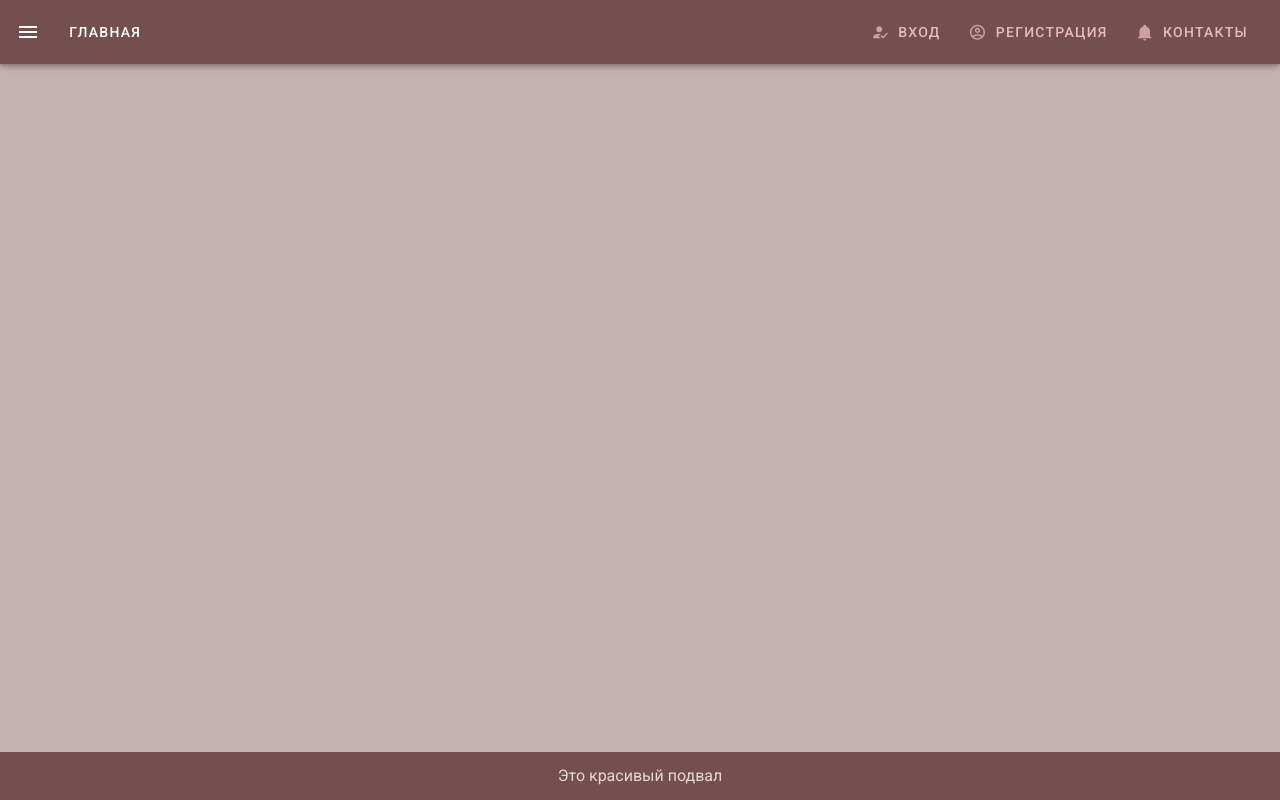
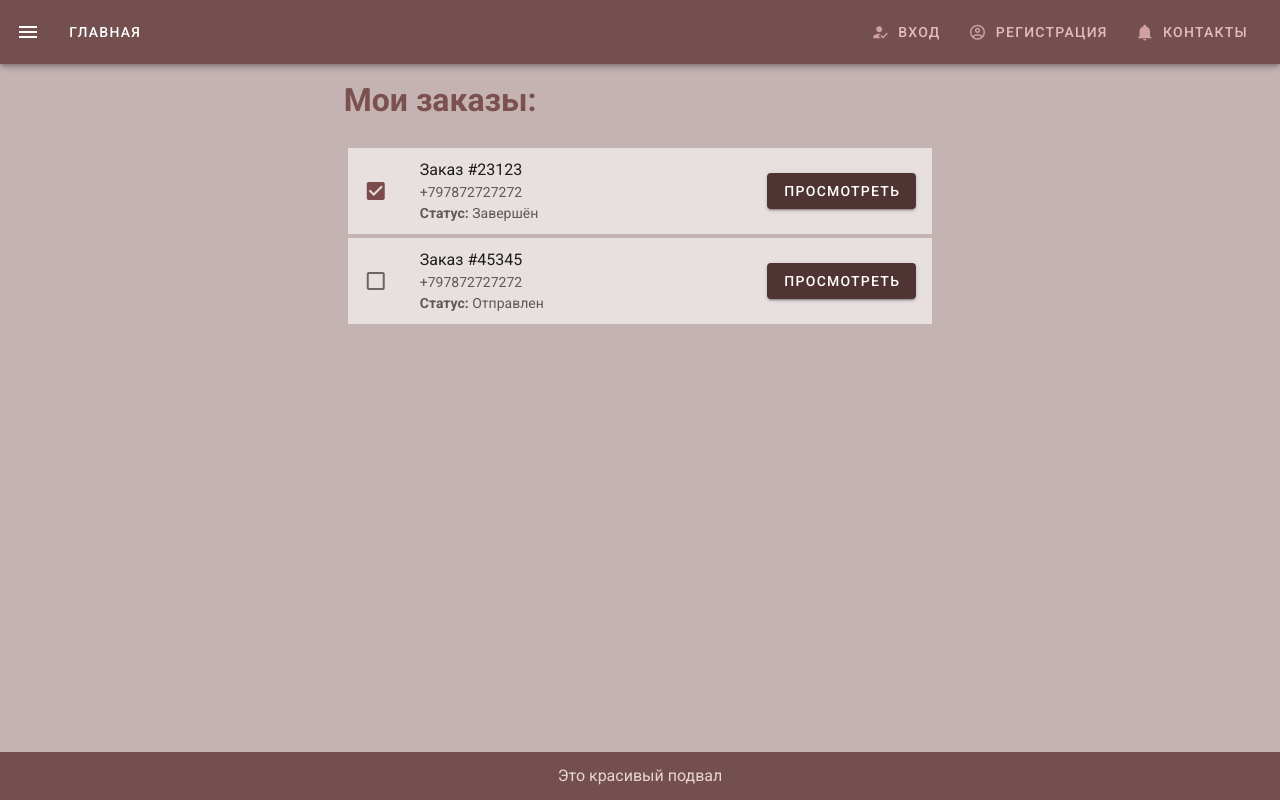
Before and after one commit to lalkakrem/vue_project, a Vue app: page /orders in a window 1280 px wide. Built offline with nearby package versions, Linux system fonts and the light colour scheme.

Commit message:
страничка заказов

```diff
--- a/router/index.js
+++ b/router/index.js
@@ -9,7 +9,7 @@ import News from '@/components/info/News'
 import Ad from '@/components/ads/Ad'
 import AdList from '@/components/ads/AdList'
 import NewAd from '@/components/ads/NewAd'
-
+import Orders from '@/components/user/orders'
 
 export default new Router({
     routes: [
@@ -57,6 +57,11 @@ export default new Router({
             path:"/new",
             name:"newAd",
             component: NewAd
+        },
+        {
+            path:"/orders",
+            name:"orders",
+            component: Orders
         }
 
     ],
--- a/src/App.vue
+++ b/src/App.vue
@@ -59,7 +59,8 @@ export default {
       ],
       menu: [
         {title:"Личный кабинет", icon:"mdi-account", url:"/me"},
-        {title:"Новости", icon:"mdi-newspaper", url:"/news"}
+        {title:"Новости", icon:"mdi-newspaper", url:"/news"},
+        {title:"Заказы", icon:"mdi-cart", url:"/orders"}
       ]
     }
   }
--- /dev/null
+++ b/src/components/user/orders.vue
@@ -0,0 +1,72 @@
+<template>
+  <v-container>
+    <v-layout row>
+      <v-flex xs12 sm6 offset-sm3>
+        <h1 class="mb-3 mt-3" style="color: #7a5050">Мои заказы:</h1>
+
+        <v-list style="background: #c5b3b3">
+          <v-list-item
+              v-for="order in orders"
+              :key="order.id"
+              style="margin: 4px; background: #e8dfdf; "
+          >
+            <v-list-item-action>
+              <v-checkbox
+                  :input-value="order.done"
+                  color="secondary"
+                  @click="markDone(order)"
+              ></v-checkbox>
+            </v-list-item-action>
+
+            <v-list-item-content>
+              <v-list-item-title>{{ order.name }}</v-list-item-title>
+              <v-list-item-subtitle>{{ order.phone }}</v-list-item-subtitle><br>
+              <v-list-item-subtitle><b>Статус:</b> {{ order.status }}</v-list-item-subtitle>
+            </v-list-item-content>
+
+            <v-list-item-action>
+              <v-btn
+                  class="primary"
+                  :to="'/ad/' + order.adId"
+              >Просмотреть</v-btn>
+            </v-list-item-action>
+          </v-list-item>
+        </v-list>
+      </v-flex>
+    </v-layout>
+  </v-container>
+</template>
+
+<script>
+export default {
+  data () {
+    return {
+      orders: [
+        {
+          id:"23123",
+          name:"Заказ #23123",
+          phone:"+797872727272",
+          adId:"1",
+          status:"Завершён",
+          done:true
+        },
+        {
+          id:"45345",
+          name:"Заказ #45345",
+          phone:"+797872727272",
+          adId:"6",
+          status:"Отправлен",
+          done:false
+        },
+
+      ]
+    }
+  },
+  methods: {
+    markDone(order) {
+      order.done = !order.done
+      console.log(order.done)
+    }
+  }
+}
+</script>
```
